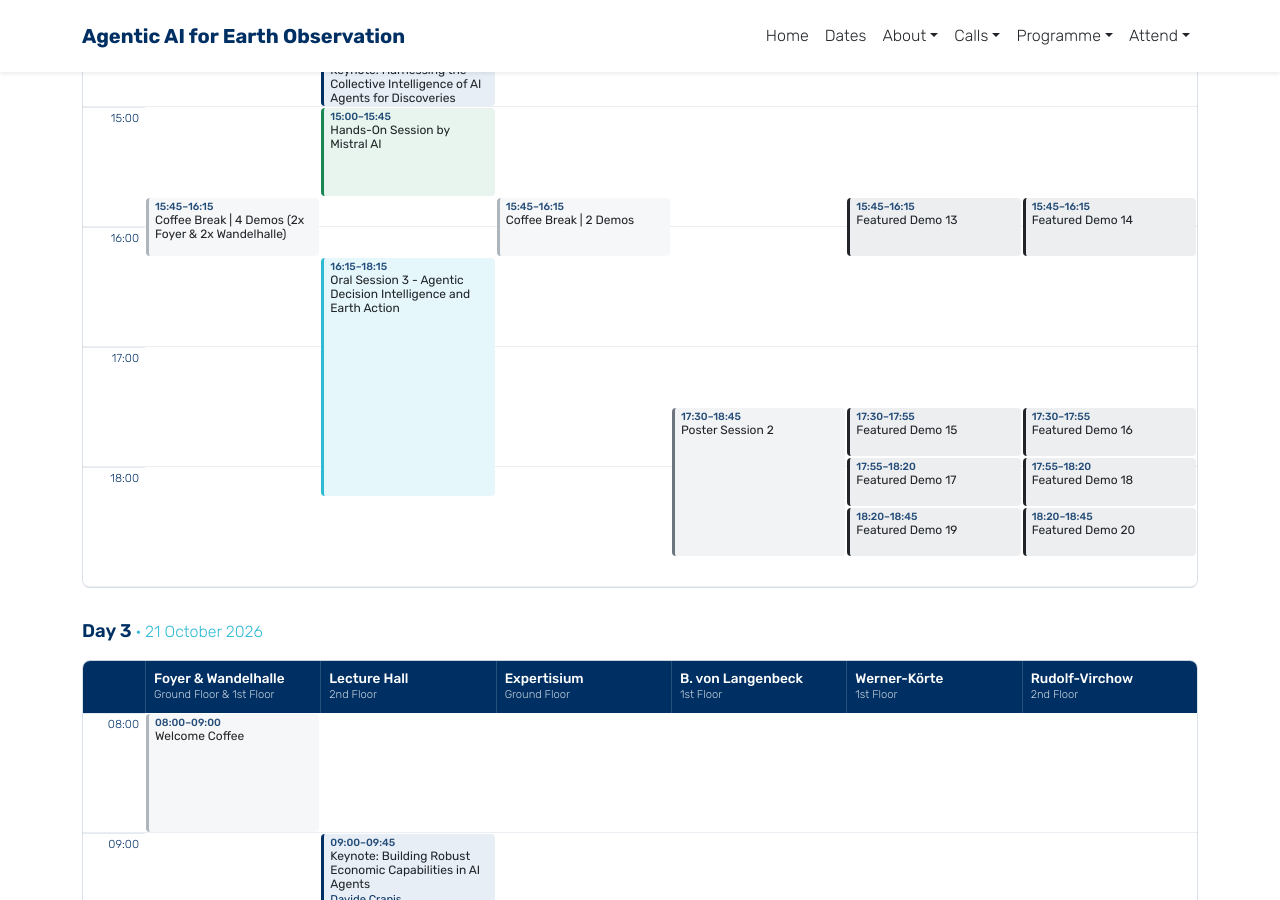
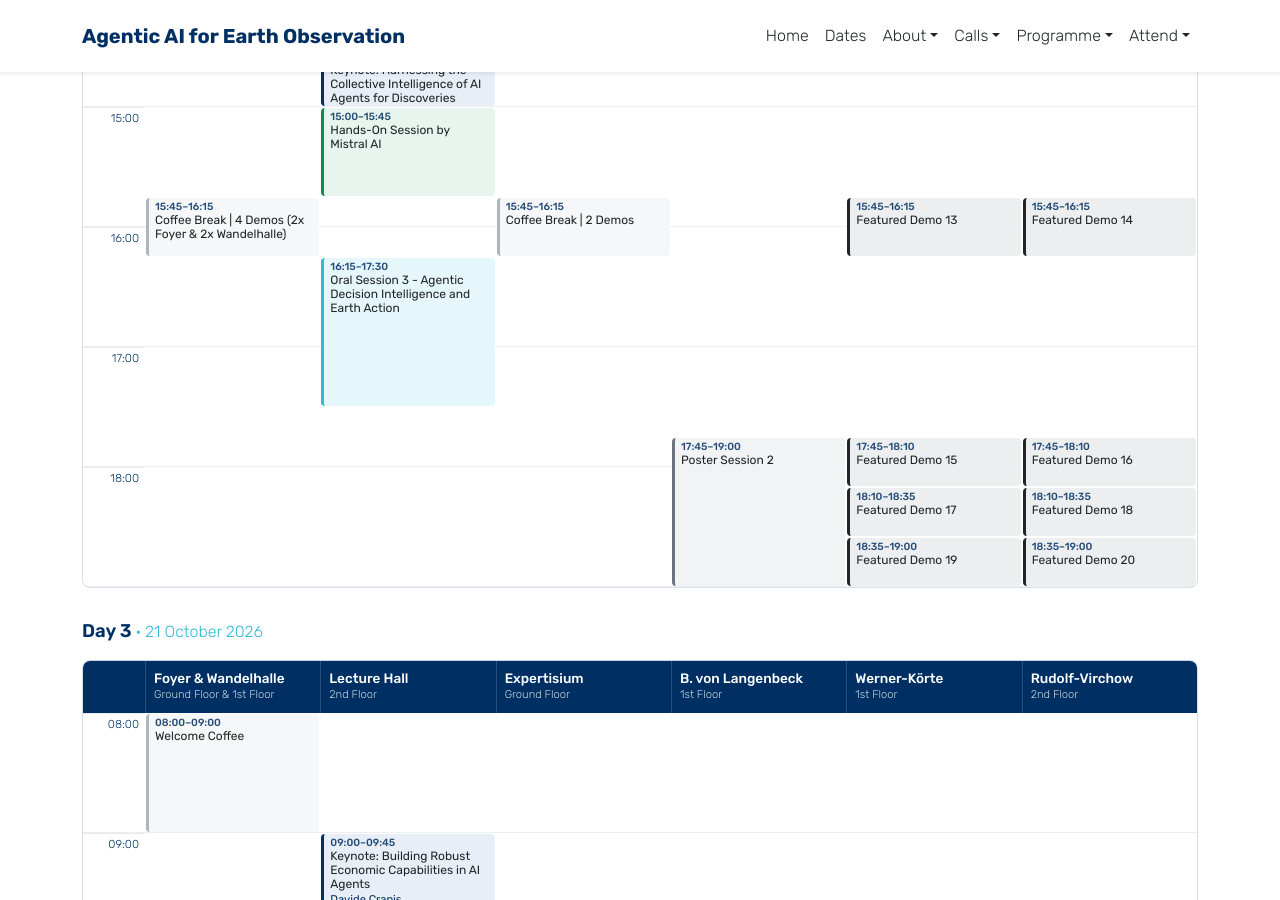
Before and after one commit to rsim-tu-berlin/agentic-eo.berlin, a Jekyll site: the page built from programme/schedule.md, in a window 1280 px wide and 900 px high, scrolled down 2487 px. Built offline with Jekyll 4.4.1, drawn with Linux system fonts in a browser that asks for light colours.

Commit message:
fix: adjust day 2 oral session 3, poster session 2 and featured demo timings

```diff
--- a/_data/schedule.yml
+++ b/_data/schedule.yml
@@ -132,16 +132,16 @@ events:
   - { day: day2, room: werner-koerte,  start: "15:45", end: "16:15", title: "Featured Demo 13", type: demo }
   - { day: day2, room: rudolf-virchow, start: "15:45", end: "16:15", title: "Featured Demo 14", type: demo }
 
-  - { day: day2, room: lecture-hall,   start: "16:15", end: "18:15", title: "Oral Session 3 - Agentic Decision Intelligence and Earth Action", speaker: "", type: talk }
+  - { day: day2, room: lecture-hall,   start: "16:15", end: "17:30", title: "Oral Session 3 - Agentic Decision Intelligence and Earth Action", speaker: "", type: talk }
 
-  - { day: day2, room: von-langenbeck, start: "17:30", end: "18:45", title: "Poster Session 2", speaker: "", type: poster }
+  - { day: day2, room: von-langenbeck, start: "17:45", end: "19:00", title: "Poster Session 2", speaker: "", type: poster }
 
-  - { day: day2, room: werner-koerte,  start: "17:30", end: "17:55", title: "Featured Demo 15", type: demo }
-  - { day: day2, room: rudolf-virchow, start: "17:30", end: "17:55", title: "Featured Demo 16", type: demo }
-  - { day: day2, room: werner-koerte,  start: "17:55", end: "18:20", title: "Featured Demo 17", type: demo }
-  - { day: day2, room: rudolf-virchow, start: "17:55", end: "18:20", title: "Featured Demo 18", type: demo }
-  - { day: day2, room: werner-koerte,  start: "18:20", end: "18:45", title: "Featured Demo 19", type: demo }
-  - { day: day2, room: rudolf-virchow, start: "18:20", end: "18:45", title: "Featured Demo 20", type: demo }
+  - { day: day2, room: werner-koerte,  start: "17:45", end: "18:10", title: "Featured Demo 15", type: demo }
+  - { day: day2, room: rudolf-virchow, start: "17:45", end: "18:10", title: "Featured Demo 16", type: demo }
+  - { day: day2, room: werner-koerte,  start: "18:10", end: "18:35", title: "Featured Demo 17", type: demo }
+  - { day: day2, room: rudolf-virchow, start: "18:10", end: "18:35", title: "Featured Demo 18", type: demo }
+  - { day: day2, room: werner-koerte,  start: "18:35", end: "19:00", title: "Featured Demo 19", type: demo }
+  - { day: day2, room: rudolf-virchow, start: "18:35", end: "19:00", title: "Featured Demo 20", type: demo }
 
   # ----- Day 3 -------------------------------------------------------------
   - { day: day3, room: foyer,          start: "08:00", end: "09:00", title: "Welcome Coffee", type: break }
```
